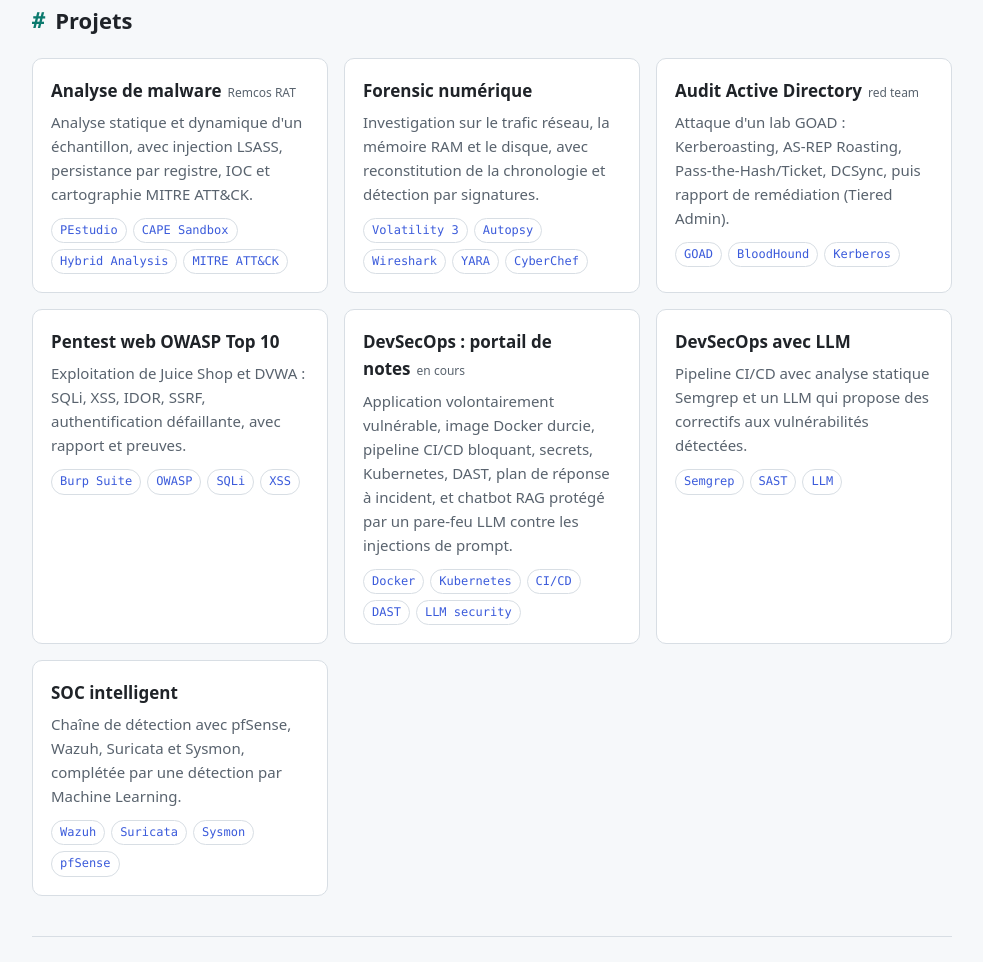
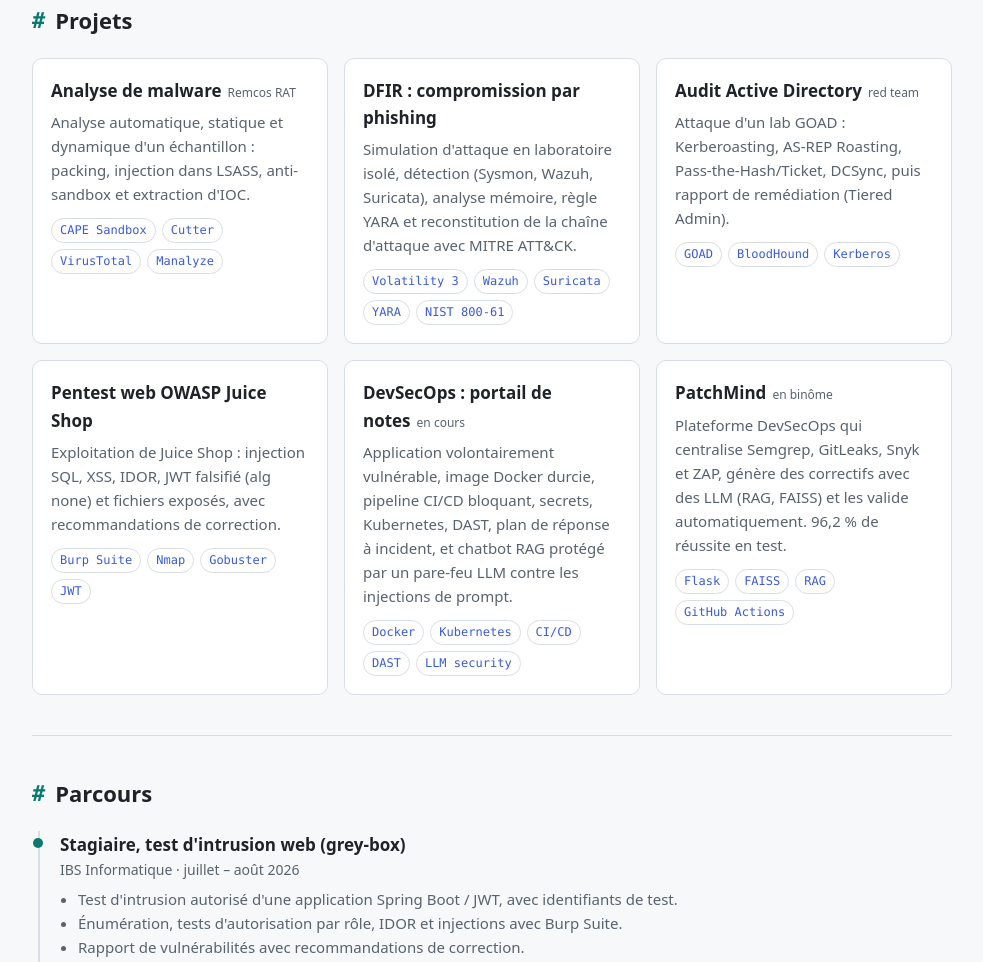
Before and after one commit to chaimaromdhani/chaimaromdhani.github.io, a plain HTML site: page index.html in a window 1280 px wide. Shown: the part 495-1457 px from the top of the page, without its empty margins (148-1131 px from the left). Drawn offline with Linux system fonts and the light colour scheme.

Commit message:
Revise project details and skills in index.html
Updated project descriptions and added new entries for malware analysis, DFIR, and DevSecOps. Modified skills section to include additional tools and technologies.

```diff
--- a/index.html
+++ b/index.html
@@ -73,26 +73,23 @@ footer{padding:28px 0 48px;color:var(--muted);font-size:14px;border-top:1px soli
     <h2>Projets</h2>
     <div class="grid">
       <article class="card"><h3>Analyse de malware<span class="status">Remcos RAT</span></h3>
-        <p>Analyse statique et dynamique d'un échantillon, avec injection LSASS, persistance par registre, IOC et cartographie MITRE ATT&amp;CK.</p>
-        <div class="chips"><span class="chip">PEstudio</span><span class="chip">CAPE Sandbox</span><span class="chip">Hybrid Analysis</span><span class="chip">MITRE ATT&amp;CK</span></div></article>
-      <article class="card"><h3>Forensic numérique</h3>
-        <p>Investigation sur le trafic réseau, la mémoire RAM et le disque, avec reconstitution de la chronologie et détection par signatures.</p>
-        <div class="chips"><span class="chip">Volatility 3</span><span class="chip">Autopsy</span><span class="chip">Wireshark</span><span class="chip">YARA</span><span class="chip">CyberChef</span></div></article>
+        <p>Analyse automatique, statique et dynamique d'un échantillon : packing, injection dans LSASS, anti-sandbox et extraction d'IOC.</p>
+        <div class="chips"><span class="chip">CAPE Sandbox</span><span class="chip">Cutter</span><span class="chip">VirusTotal</span><span class="chip">Manalyze</span></div></article>
+      <article class="card"><h3>DFIR : compromission par phishing</h3>
+        <p>Simulation d'attaque en laboratoire isolé, détection (Sysmon, Wazuh, Suricata), analyse mémoire, règle YARA et reconstitution de la chaîne d'attaque avec MITRE ATT&amp;CK.</p>
+        <div class="chips"><span class="chip">Volatility 3</span><span class="chip">Wazuh</span><span class="chip">Suricata</span><span class="chip">YARA</span><span class="chip">NIST 800-61</span></div></article>
       <article class="card"><h3>Audit Active Directory<span class="status">red team</span></h3>
         <p>Attaque d'un lab GOAD : Kerberoasting, AS-REP Roasting, Pass-the-Hash/Ticket, DCSync, puis rapport de remédiation (Tiered Admin).</p>
         <div class="chips"><span class="chip">GOAD</span><span class="chip">BloodHound</span><span class="chip">Kerberos</span></div></article>
-      <article class="card"><h3>Pentest web OWASP Top 10</h3>
-        <p>Exploitation de Juice Shop et DVWA : SQLi, XSS, IDOR, SSRF, authentification défaillante, avec rapport et preuves.</p>
-        <div class="chips"><span class="chip">Burp Suite</span><span class="chip">OWASP</span><span class="chip">SQLi</span><span class="chip">XSS</span></div></article>
+      <article class="card"><h3>Pentest web OWASP Juice Shop</h3>
+        <p>Exploitation de Juice Shop : injection SQL, XSS, IDOR, JWT falsifié (alg none) et fichiers exposés, avec recommandations de correction.</p>
+        <div class="chips"><span class="chip">Burp Suite</span><span class="chip">Nmap</span><span class="chip">Gobuster</span><span class="chip">JWT</span></div></article>
       <article class="card"><h3>DevSecOps : portail de notes<span class="status">en cours</span></h3>
         <p>Application volontairement vulnérable, image Docker durcie, pipeline CI/CD bloquant, secrets, Kubernetes, DAST, plan de réponse à incident, et chatbot RAG protégé par un pare-feu LLM contre les injections de prompt.</p>
         <div class="chips"><span class="chip">Docker</span><span class="chip">Kubernetes</span><span class="chip">CI/CD</span><span class="chip">DAST</span><span class="chip">LLM security</span></div></article>
-      <article class="card"><h3>DevSecOps avec LLM</h3>
-        <p>Pipeline CI/CD avec analyse statique Semgrep et un LLM qui propose des correctifs aux vulnérabilités détectées.</p>
-        <div class="chips"><span class="chip">Semgrep</span><span class="chip">SAST</span><span class="chip">LLM</span></div></article>
-      <article class="card"><h3>SOC intelligent</h3>
-        <p>Chaîne de détection avec pfSense, Wazuh, Suricata et Sysmon, complétée par une détection par Machine Learning.</p>
-        <div class="chips"><span class="chip">Wazuh</span><span class="chip">Suricata</span><span class="chip">Sysmon</span><span class="chip">pfSense</span></div></article>
+      <article class="card"><h3>PatchMind<span class="status">en binôme</span></h3>
+        <p>Plateforme DevSecOps qui centralise Semgrep, GitLeaks, Snyk et ZAP, génère des correctifs avec des LLM (RAG, FAISS) et les valide automatiquement. 96,2 % de réussite en test.</p>
+        <div class="chips"><span class="chip">Flask</span><span class="chip">FAISS</span><span class="chip">RAG</span><span class="chip">GitHub Actions</span></div></article>
     </div>
   </section>
 
@@ -114,8 +111,8 @@ footer{padding:28px 0 48px;color:var(--muted);font-size:14px;border-top:1px soli
       <div class="card"><h3>Sécurité offensive</h3><div class="chips"><span class="chip">Metasploit</span><span class="chip">Burp Suite</span><span class="chip">Nmap</span><span class="chip">Nessus</span><span class="chip">BloodHound</span></div></div>
       <div class="card"><h3>Réseau et défense</h3><div class="chips"><span class="chip">pfSense</span><span class="chip">Suricata</span><span class="chip">Snort</span><span class="chip">Wireshark</span><span class="chip">VPN</span><span class="chip">VLAN</span><span class="chip">MPLS</span></div></div>
       <div class="card"><h3>SIEM / SOC</h3><div class="chips"><span class="chip">Wazuh</span><span class="chip">Sysmon</span><span class="chip">Elasticsearch</span><span class="chip">Grafana</span></div></div>
-      <div class="card"><h3>Malware et forensic</h3><div class="chips"><span class="chip">Ghidra</span><span class="chip">Cutter</span><span class="chip">x64dbg</span><span class="chip">Volatility 3</span><span class="chip">Autopsy</span><span class="chip">YARA</span></div></div>
-      <div class="card"><h3>DevSecOps</h3><div class="chips"><span class="chip">Docker</span><span class="chip">Kubernetes</span><span class="chip">Semgrep</span><span class="chip">DAST</span><span class="chip">RAG</span></div></div>
+      <div class="card"><h3>Malware et forensic</h3><div class="chips"><span class="chip">CAPE Sandbox</span><span class="chip">Cutter</span><span class="chip">REMnux</span><span class="chip">Volatility 3</span><span class="chip">YARA</span></div></div>
+      <div class="card"><h3>DevSecOps</h3><div class="chips"><span class="chip">Docker</span><span class="chip">Kubernetes</span><span class="chip">Semgrep</span><span class="chip">ZAP</span><span class="chip">RAG</span></div></div>
       <div class="card"><h3>Systèmes et développement</h3><div class="chips"><span class="chip">Linux</span><span class="chip">Windows Server</span><span class="chip">Python</span><span class="chip">Bash</span><span class="chip">PowerShell</span></div></div>
     </div>
     <p style="color:var(--muted);margin-top:18px;font-size:15px">Certifications : Cisco Cybersecurity Essentials, Cisco Introduction to Cybersecurity, EC-Council Ethical Hacking Essentials. CompTIA Security+ en préparation. Langues : arabe, français (C1), anglais (B2).</p>
```
